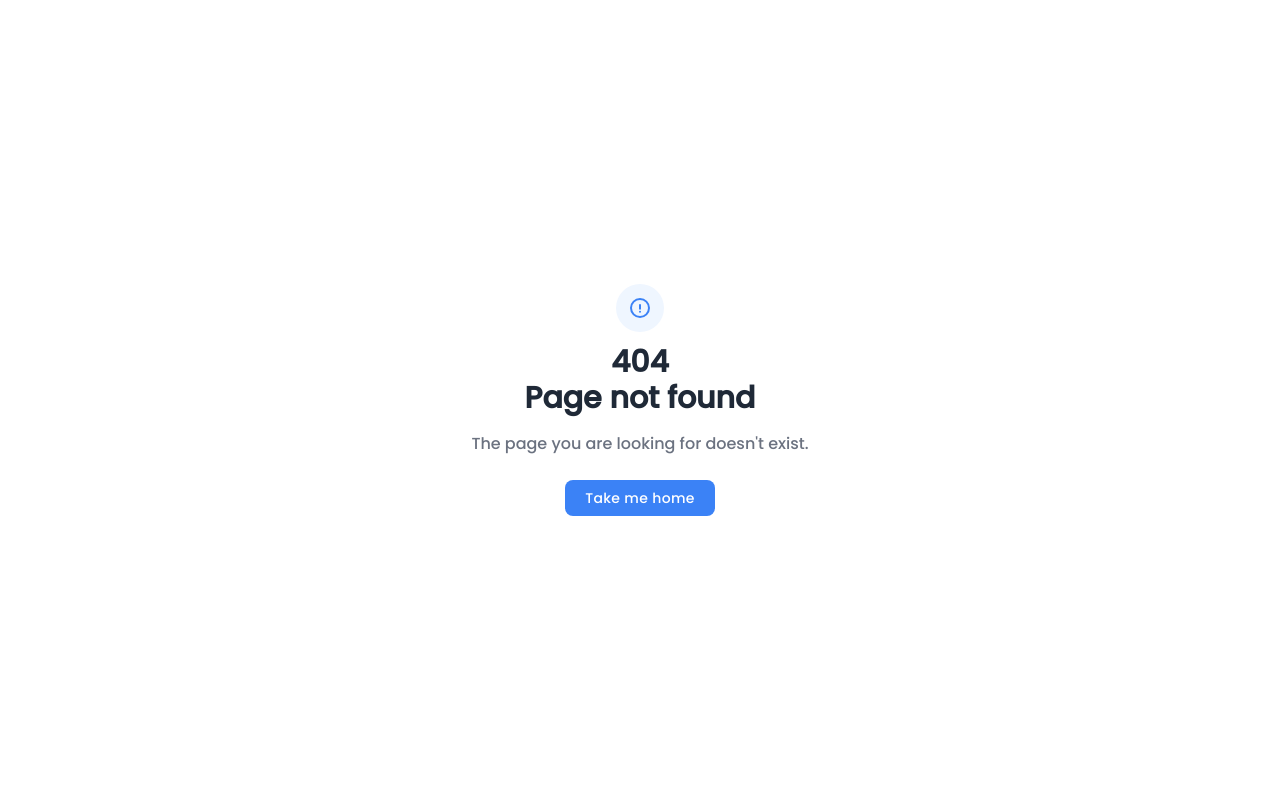
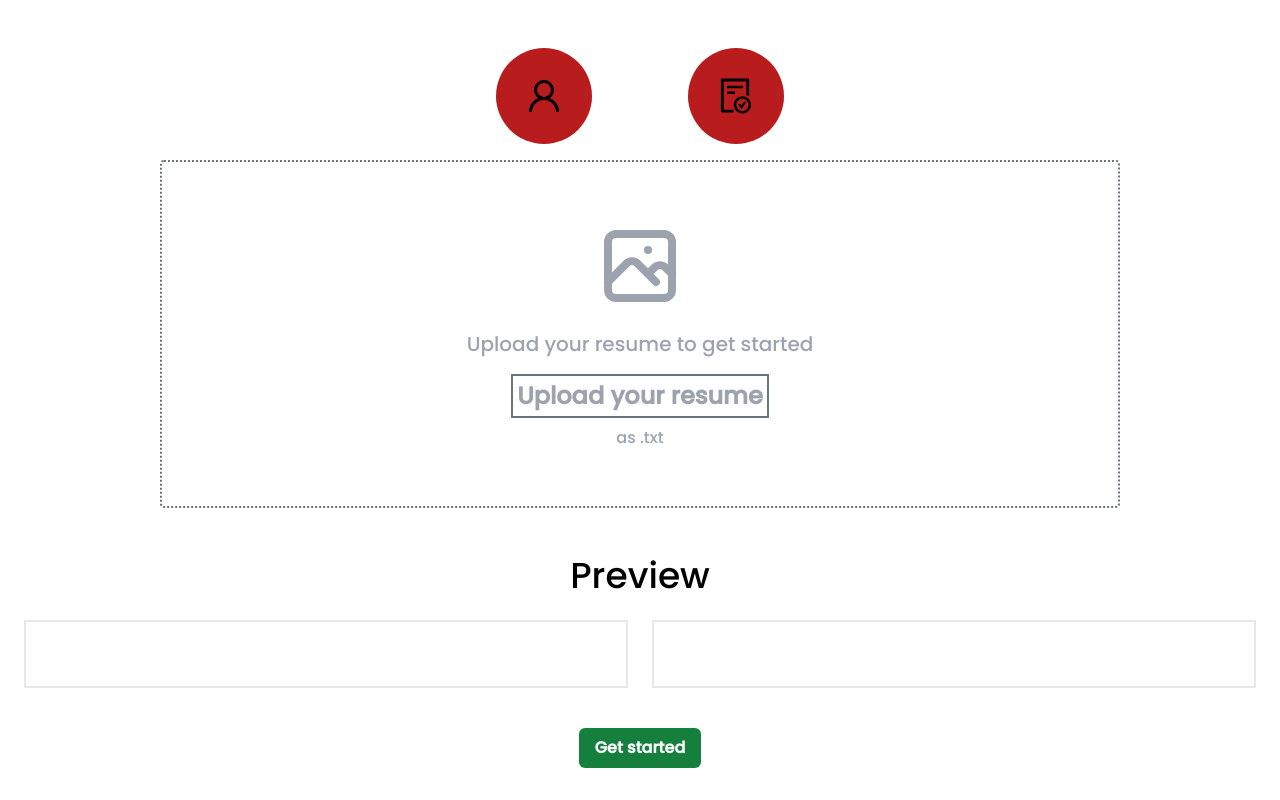
Before and after one commit to Asterdev-03/cita_demo, a Next.js app: page /setup in a window 1280 px wide. Before the commit this address had no page. Built offline with nearby package versions, Linux system fonts and the light colour scheme.

Commit message:
Added Setup Page

```diff
--- a/app/(landing_page)/page.jsx
+++ b/app/(landing_page)/page.jsx
@@ -1,4 +1,4 @@
-import Image from "next/image";
+import Link from "next/link";
 
 export default function LandingPage() {
   return (
@@ -6,12 +6,15 @@ export default function LandingPage() {
       <div className="flex flex-col min-h-screen bg-white">
         <div className="bg-gradient-to-r from-blue-400 to-purple-400 flex flex-col items-center justify-center h-screen">
           <h1 className="text-white text-6xl font-bold">CITA</h1>
-          <p className="text-white text-lg">
+          <p className="text-white text-lg mb-2">
             The most powerful conversational AI ever created.
           </p>
-          <button className="bg-white text-purple-500 px-4 py-2 rounded-md font-bold">
+          <Link
+            href="/setup"
+            className="bg-white mb-2 text-purple-500 px-4 py-2 rounded-md font-bold"
+          >
             Get started
-          </button>
+          </Link>
         </div>
         <div className="container mx-auto py-16">
           <h2 className="text-3xl font-bold text-center">Features</h2>
@@ -23,12 +26,6 @@ export default function LandingPage() {
                 creative content, and answer your questions in an informative
                 way.
               </p>
-              <Image
-                src="/images/fulllogo.png"
-                height={200}
-                width={400}
-                alt="logo"
-              />
             </div>
             <div className="w-1/3 p-4">
               <h3 className="text-2xl font-bold">Answer questions</h3>
--- /dev/null
+++ b/app/(user_pages)/setup/page.jsx
@@ -0,0 +1,107 @@
+"use client";
+
+import React, { useState } from "react";
+import { UserOutlined, FileDoneOutlined } from "@ant-design/icons";
+import Link from "next/link";
+
+const Upload = () => {
+  const [file1, setFile1] = useState("");
+  const [file2, setFile2] = useState("");
+  const [flag, setFlag] = useState(false);
+
+  const handleChange = (event) => {
+    const { files } = event.target;
+    const fileReader = new FileReader();
+
+    fileReader.onload = (event) => {
+      const content = event.target.result;
+      if (flag) {
+        setFile2(content);
+      } else {
+        setFile1(content);
+        setFlag(!flag);
+      }
+    };
+
+    if (files.length > 0) {
+      fileReader.readAsText(files[0]);
+    }
+  };
+
+  return (
+    <div>
+      <div className="flex gap-24 mt-12 justify-center">
+        <div
+          className={`w-24 h-24 text-4xl ${
+            file1 ? "bg-green-700" : "bg-red-700"
+          } rounded-full flex text-center items-center justify-center`}
+        >
+          <UserOutlined />
+        </div>
+        <div
+          className={`w-24 h-24 text-4xl ${
+            file2 ? "bg-green-700" : "bg-red-700"
+          } rounded-full flex text-center items-center justify-center`}
+        >
+          <FileDoneOutlined />
+        </div>
+      </div>
+      <div className="flex justify-center items-center">
+        <div
+          x-ref="dnd"
+          class="relative w-3/4 flex flex-col text-gray-400 border-dotted border-2 border-gray-500 p-4 m-4 rounded cursor-pointer"
+        >
+          <input
+            accept=".txt"
+            type="file"
+            multiple
+            class="absolute inset-0 z-50 w-full h-full p-0 m-0 outline-none opacity-0 cursor-pointer"
+            onChange={handleChange}
+          />
+
+          <div class="flex flex-col items-center justify-center py-10 text-center">
+            <svg
+              class="w-24 text-current-50"
+              xmlns="http://www.w3.org/2000/svg"
+              fill="none"
+              viewBox="0 0 24 24"
+              stroke="currentColor"
+            >
+              <path
+                stroke-linecap="round"
+                stroke-linejoin="round"
+                stroke-width="2"
+                d="M4 16l4.586-4.586a2 2 0 012.828 0L16 16m-2-2l1.586-1.586a2 2 0 012.828 0L20 14m-6-6h.01M6 20h12a2 2 0 002-2V6a2 2 0 00-2-2H6a2 2 0 00-2 2v12a2 2 0 002 2z"
+              />
+            </svg>
+            <h1 class="text-xl  my-4">Upload your resume to get started</h1>
+            <p
+              disabled="true"
+              class="text-2xl font-bold mb-2 p-1 bg-none border-2 border-gray-500 "
+            >
+              Upload your resume
+            </p>
+            <p>as .txt</p>
+          </div>
+        </div>
+      </div>
+      <div className="text-justify my-8">
+        <h3 className="text-center text-4xl">Preview</h3>
+        <div className="grid grid-cols-2 gap-2 m-4">
+          <div className="border-solid border-2 p-8 m-2">{file1}</div>
+          <div className="border-solid border-2 p-8 m-2">{file2}</div>
+        </div>
+      </div>
+      <div className="flex justify-center">
+        <Link
+          href="/mock-test"
+          className="bg-green-700 mb-2 text-white px-4 py-2 rounded-md font-bold"
+        >
+          Get started
+        </Link>
+      </div>
+    </div>
+  );
+};
+
+export default Upload;
```
